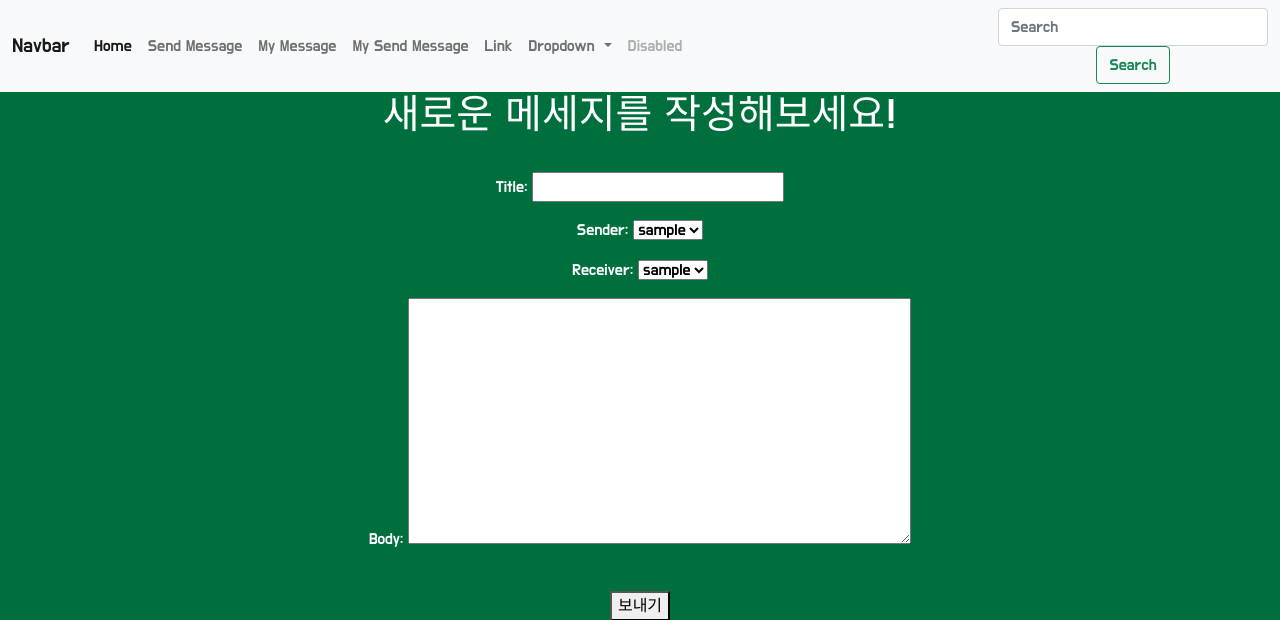
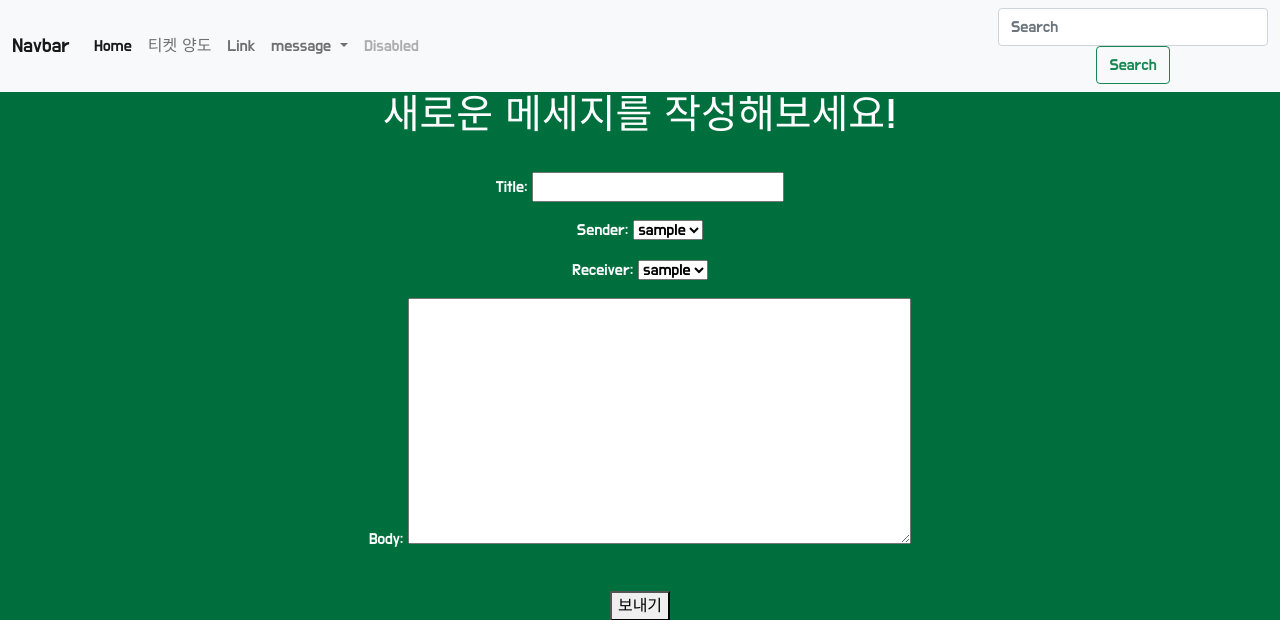
Before and after one commit to hildakim/muse, a Django app: page /messenger/new_m/ in a window 1280 px wide. Shown: the top 620 px of the page. Run offline with Django 3.2, Linux system fonts and the light colour scheme; the visitor is signed in with stand-in values (Sample User, id 1); data comes from the database, SQL or seed files in the repository.

Commit message:
upload update files

```diff
--- a/muse/templates/base.html
+++ b/muse/templates/base.html
@@ -38,6 +38,11 @@
           </li>
           {% if user.is_authenticated %}
           <li class="nav-item">
+            <a class="nav-link" href="{% url 'ticket:ticket' %}">티켓 양도</a>
+          </li>
+          {% endif %}
+          {% comment %} {% if user.is_authenticated %}
+          <li class="nav-item">
             <a class="nav-link" href="{% url 'messenger:new_m' %}">Send Message</a>
           </li>
           <li class="nav-item">
@@ -46,21 +51,23 @@
           <li class="nav-item">
             <a class="nav-link" href="{% url 'messenger:send_m' %}">My Send Message</a>
           </li>
-          {% endif %}
+          {% endif %} {% endcomment %}
           <li class="nav-item">
             <a class="nav-link" href="#">Link</a>
           </li>
+          {% if user.is_authenticated %}
           <li class="nav-item dropdown">
             <a class="nav-link dropdown-toggle" href="#" id="navbarDropdown" role="button" data-bs-toggle="dropdown" aria-expanded="false">
-              Dropdown
+              message
             </a>
             <ul class="dropdown-menu" aria-labelledby="navbarDropdown">
-              <li><a class="dropdown-item" href="#">Action</a></li>
-              <li><a class="dropdown-item" href="#">Another action</a></li>
+              <li><a class="dropdown-item" href="{% url 'messenger:new_m' %}">Send Message</a></li>
+              <li><a class="dropdown-item" href="{% url 'messenger:send_m' %}">My Send Message</a></li>
               <li><hr class="dropdown-divider"></li>
-              <li><a class="dropdown-item" href="#">Something else here</a></li>
+              <li><a class="dropdown-item" href="{% url 'messenger:received_m' %}">My Message</a></li>
             </ul>
           </li>
+          {% endif %}
           <li class="nav-item">
             <a class="nav-link disabled" href="#" tabindex="-1" aria-disabled="true">Disabled</a>
           </li>
--- a/ticket/models.py
+++ b/ticket/models.py
@@ -8,7 +8,7 @@ from imagekit.processors import ResizeToFill
 class Ticket(models.Model):
     ticket = models.CharField(max_length=200)
     writer = models.CharField(max_length=100)
-    author = models.ForeignKey(get_user_model(), on_delete=models.CASCADE, related_name='author')
+    author = models.ForeignKey(get_user_model(), on_delete=models.CASCADE, related_name='author',null=True)
     date = models.DateTimeField()
     contents = models.TextField()
     image = models.ImageField(upload_to='ticket/', blank=True, null=True)
--- a/ticket/templates/ticket_detail.html
+++ b/ticket/templates/ticket_detail.html
@@ -29,9 +29,11 @@
     <div class="etc">
         <a href="{% url 'ticket:ticket_edit' data.id %}"><span style="color:rgb(119, 119, 119);">▶Edit </span></a>
         <a href="{% url 'ticket:ticket_delete' data.id %}"><span style="color:rgb(119, 119, 119);">▶Delete</span></a>
-
     </div>
     {% endif %}
 
+    <hr>
+     {% comment %} 티켓 양도 댓글을 위한 공간... {% endcomment %}
+
 </body>
 {% endblock %}
```
Also changed, not shown: ticket/migrations/0002_ticket_author.py (added).
